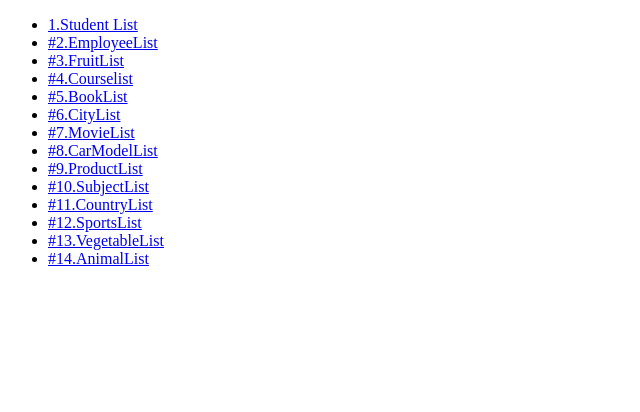
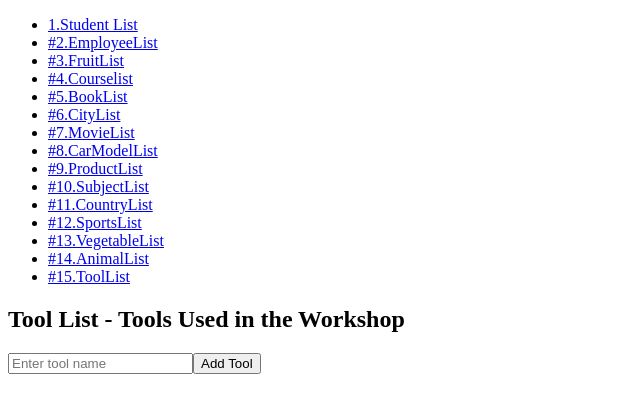
Before and after one commit to ChristineMaitom/AngularDataStructures, an Angular app: page /tool-list in a window 1280 px wide. Before the commit this address led to /. Shown: the top 412 px of the page, without its empty margins (0-640 px from the left). Built offline with nearby package versions, Linux system fonts and the light colour scheme.

Commit message:
#15 Tool List

```diff
--- a/src/app/app.component.html
+++ b/src/app/app.component.html
@@ -14,6 +14,7 @@
     <li><a routerLink="sports-list">#12.SportsList</a></li>
     <li><a routerLink="vegetable-list">#13.VegetableList</a></li>
     <li><a routerLink="animal-list">#14.AnimalList</a></li>
+    <li><a routerLink="tool-list">#15.ToolList</a></li>
 
 
   </ul>
--- a/src/app/app.module.ts
+++ b/src/app/app.module.ts
@@ -19,6 +19,7 @@ import {CountryListComponent} from "./components/country-list/country-list.compo
 import {SportsListComponent} from "./components/sports-list/sports-list.component";
 import {VegetableListComponent} from "./components/vegetable-list/vegetable-list.component";
 import {AnimalListComponent} from "./components/animal-list/animal-list.component";
+import {ToolListComponent} from "./components/tool-list/tool-list.component";
 
 
 const routes: Routes = [
@@ -36,6 +37,7 @@ const routes: Routes = [
   {path: 'sports-list', component: SportsListComponent},
   {path: 'vegetable-list', component: VegetableListComponent},
   {path: 'animal-list', component: AnimalListComponent},
+  {path: 'tool-list', component: ToolListComponent},
 
 
 
@@ -66,6 +68,7 @@ const routes: Routes = [
     SportsListComponent,
     VegetableListComponent,
     AnimalListComponent,
+    ToolListComponent,
 
 
   ],
--- /dev/null
+++ b/src/app/components/tool-list/tool-list.component.html
@@ -0,0 +1,15 @@
+<div>
+  <h2>Tool List - Tools Used in the Workshop</h2>
+
+  <div>
+    <input [(ngModel)]="newTool" placeholder="Enter tool name" />
+    <button (click)="addTool()">Add Tool</button>
+  </div>
+
+  <div *ngIf="tools.length > 0">
+    <h3>Tools:</h3>
+    <ul>
+      <li *ngFor="let tool of tools">{{ tool }}</li>
+    </ul>
+  </div>
+</div>
--- /dev/null
+++ b/src/app/components/tool-list/tool-list.component.ts
@@ -0,0 +1,18 @@
+import { Component } from '@angular/core';
+
+@Component({
+  selector: 'app-tool-list',
+  templateUrl: './tool-list.component.html',
+  styleUrl: './tool-list.component.css'
+})
+export class ToolListComponent {
+  newTool: string = '';
+  tools: string[] = [];
+
+  addTool() {
+    if (this.newTool.trim()) {
+      this.tools.push(this.newTool.trim());
+      this.newTool = ''; // Clear the input field
+    }
+  }
+}
```
Also changed, not shown: src/app/components/tool-list/tool-list.component.css (added), 1 other file (tests, documents, lock files or other folders).
